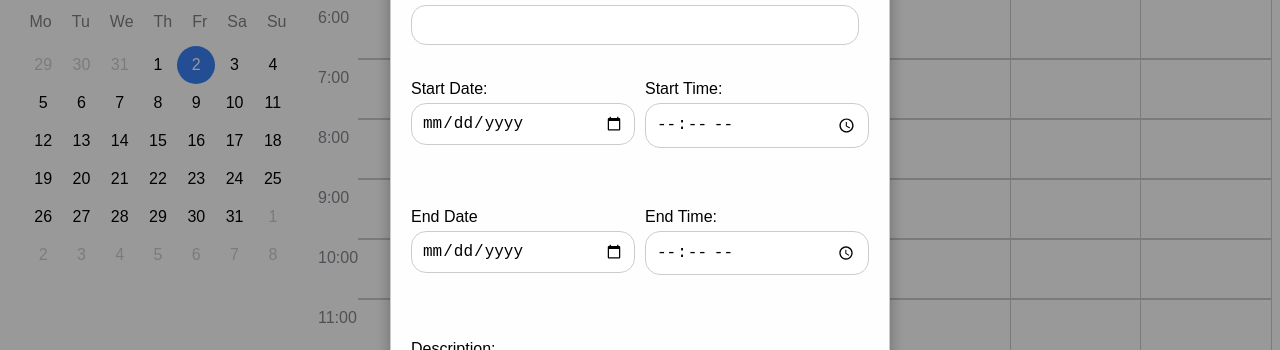
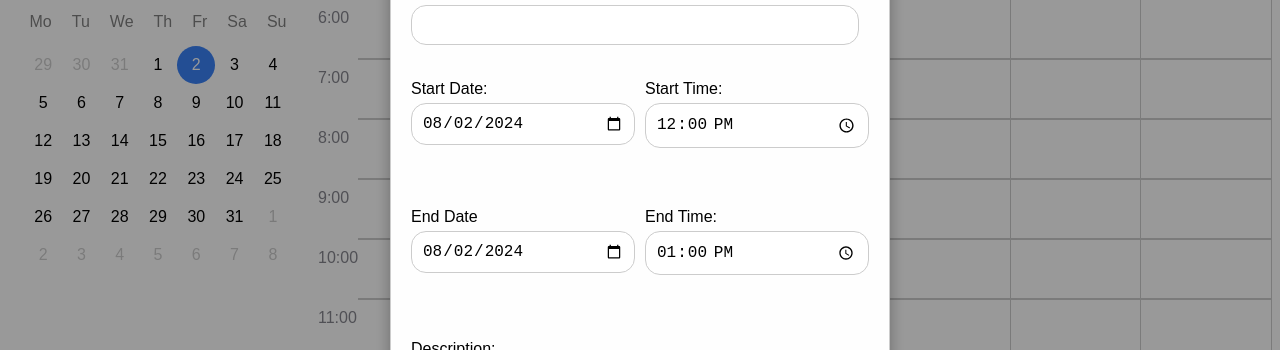
Before and after one commit to RokasMesk/Google_Calendar_REACT_TS, a React (Create React App) app: page / in a window 1280 px wide. Both pictures are taken after a click on the button "Create Event". Shown: the part 241-591 px from the top of the page. Built offline with nearby package versions, Linux system fonts and the light colour scheme.

Commit message:
fixes for openModal

```diff
--- a/src/App.tsx
+++ b/src/App.tsx
@@ -8,28 +8,25 @@ import CreateEventModal from './Modal/CreateEventModal';
 function App() {
   const [calendarDate, setCalendarDate] = useState(new Date());
   const [isModalOpen, setIsModalOpen] = useState(false);
-  const [initialDateForModal, setInitialDateForModal] = useState<Date | null>(
-    null
-  );
+  const [initialDateForModal, setInitialDateForModal] = useState(new Date());
+  const openModal = (date: Date) => {
+    setInitialDateForModal(date);
+    setIsModalOpen(true);
+  };
   return (
     <div className={styles.appContainer}>
       <Header calendarDate={calendarDate} setCalendarDate={setCalendarDate} />
       <Aside
         calendarDate={calendarDate}
         setCalendarDate={setCalendarDate}
-        setShowModal={setIsModalOpen}
-        setInitialDateForModal={setInitialDateForModal}
+        openModal={openModal}
       />
-      <WeekCalendar
-        calendarDate={calendarDate}
-        setInitialDateForModal={setInitialDateForModal}
-        setShowModal={setIsModalOpen}
+      <WeekCalendar calendarDate={calendarDate} openModal={openModal} />
+      <CreateEventModal
+        isOpen={isModalOpen}
+        closeModal={setIsModalOpen}
+        date={initialDateForModal}
       />
-      <CreateEventModal
-        showModal={isModalOpen}
-        setShowModal={setIsModalOpen}
-        initialDate={initialDateForModal}
-      ></CreateEventModal>
     </div>
   );
 }
--- a/src/Aside/Aside.tsx
+++ b/src/Aside/Aside.tsx
@@ -3,19 +3,12 @@ import styles from './aside.module.css';
 interface AsideProps {
   calendarDate: Date;
   setCalendarDate: (calendarDate: Date) => void;
-  setShowModal: (flag: boolean) => void;
-  setInitialDateForModal: (date: Date | null) => void;
+  openModal: (date: Date) => void;
 }
 
-function Aside({
-  calendarDate,
-  setCalendarDate,
-  setShowModal,
-  setInitialDateForModal,
-}: AsideProps) {
+function Aside({ calendarDate, setCalendarDate, openModal }: AsideProps) {
   const handleCreateEventClick = () => {
-    setInitialDateForModal(null);
-    setShowModal(true);
+    openModal(new Date());
   };
   return (
     <aside className={styles.monthAside}>
--- a/src/Aside/DateCells.tsx
+++ b/src/Aside/DateCells.tsx
@@ -5,8 +5,8 @@ import {
   areTwoDatesEqual,
   isDateFromThisMonth,
   getFirstDayOfMonth,
-  getLastMonthsFirstDayInMonthCalendar,
-  getCellDate,
+  getMonthCalendarStartDate,
+  getCellDateForMonthCalendar,
 } from '../dateUtils';
 import styles from './aside.module.css';
 import { CELLS_IN_MONTH_CALENDAR } from '../constants';
@@ -23,11 +23,14 @@ const DateCells = ({ calendarDate, setCalendarDate }: DateCellsProps) => {
   const firstDayOfTheMonth = getFirstDayOfMonth(calendarDate);
 
   const lastMonthsFirstDayInMonthCalendar =
-    getLastMonthsFirstDayInMonthCalendar(firstDayOfTheMonth);
+    getMonthCalendarStartDate(firstDayOfTheMonth);
   return (
     <div className={styles.calendarWidgetDates}>
       {createArray(CELLS_IN_MONTH_CALENDAR).map((_, i) => {
-        const cellDate = getCellDate(lastMonthsFirstDayInMonthCalendar, i);
+        const cellDate = getCellDateForMonthCalendar(
+          lastMonthsFirstDayInMonthCalendar,
+          i
+        );
         const cellDay = cellDate.getDate();
 
         const className = classNames(styles.cell, {
--- a/src/Modal/CreateEventModal.tsx
+++ b/src/Modal/CreateEventModal.tsx
@@ -1,14 +1,14 @@
 import { Event } from '../types';
 import styles from './createEventModal.module.css';
 import ModalContent from './ModalContent';
-import { CreateEventModalProps } from './ModalPropsTypes';
+import { CreateEventModalProps } from './modalPropsTypes';
 
 const CreateEventModal = ({
-  showModal,
-  setShowModal,
-  initialDate,
+  isOpen,
+  closeModal,
+  date,
 }: CreateEventModalProps) => {
-  if (!showModal) {
+  if (!isOpen) {
     return null;
   }
   const handleOverlayClick = (e: React.MouseEvent) => {
@@ -17,18 +17,18 @@ const CreateEventModal = ({
     }
   };
   const handleCloseModal = () => {
-    setShowModal(false);
+    closeModal(false);
   };
   const handleSaveEvent = (event: Event) => {
     console.log('Event was saved :', event);
-    setShowModal(false);
+    closeModal(false);
   };
   return (
     <div className={styles.modal} onClick={handleOverlayClick}>
       <ModalContent
         onClose={handleCloseModal}
         onSave={handleSaveEvent}
-        initialDate={initialDate}
+        initialDate={date}
       />
     </div>
   );
--- /dev/null
+++ b/src/Modal/LabelInputPair.tsx
@@ -0,0 +1,28 @@
+import { LabelInputPairProps } from './modalPropsTypes';
+import styles from './createEventModal.module.css';
+const LabelInputPair = ({
+  parentDivClassName,
+  labelText,
+  inputType,
+  inputName,
+  value,
+  onChange,
+  inputClassName,
+}: LabelInputPairProps) => {
+  return (
+    <div className={parentDivClassName}>
+      <label className={styles.eventFormLabel}>{labelText}</label>
+      <input
+        className={inputClassName}
+        type={inputType}
+        id={inputName}
+        name={inputType}
+        required
+        value={value}
+        onChange={(e) => onChange(e.target.value)}
+      />
+    </div>
+  );
+};
+
+export default LabelInputPair;
--- /dev/null
+++ b/src/Modal/LabelTextAreaPair.tsx
@@ -0,0 +1,26 @@
+import styles from './createEventModal.module.css';
+import { LabelTextAreaProps } from './modalPropsTypes';
+
+export const LabelTextAreaPair = ({
+  labelText,
+  textAreaName,
+  value,
+  onChange,
+  textAreaClassName,
+}: LabelTextAreaProps) => {
+  return (
+    <div className={styles.datetime}>
+      <label className={styles.eventFormLabel}>{labelText}</label>
+      <textarea
+        className={textAreaClassName}
+        id={textAreaName}
+        name={textAreaName}
+        required
+        value={value}
+        onChange={(e) => onChange(e.target.value)}
+      ></textarea>
+    </div>
+  );
+};
+
+export default LabelTextAreaPair;
--- a/src/Modal/ModalContent.tsx
+++ b/src/Modal/ModalContent.tsx
@@ -2,35 +2,30 @@ import styles from './createEventModal.module.css';
 import { useState, useEffect } from 'react';
 import { generateSimpleID } from '../utils';
 import { Event } from '../types';
-import { formatHourMinutesForInputForm, addOneHour } from '../dateUtils';
-import {
-  CloseButtonProps,
-  ErrorMessageProps,
-  LabelInputPairProps,
-  LabelTextAreaProps,
-} from './ModalPropsTypes';
+import { formatTimeForModalForm, addOneHour } from '../dateUtils';
+import LabelInputPair from './LabelInputPair';
+import LabelTextAreaPair from './LabelTextAreaPair';
+import { CloseButtonProps, ErrorMessageProps } from './modalPropsTypes';
 
 interface ModalContentProps {
   onClose: () => void;
   onSave: (event: Event) => void;
-  initialDate?: Date | null;
+  initialDate: Date;
 }
 const ModalContent = ({ onClose, onSave, initialDate }: ModalContentProps) => {
   const [eventTitle, setEventTitle] = useState('');
-  const [startDate, setStartDate] = useState('');
-  const [startTime, setStartTime] = useState('');
-  const [endDate, setEndDate] = useState('');
-  const [endTime, setEndTime] = useState('');
+  const [startDate, setStartDate] = useState(
+    initialDate.toISOString().split('T')[0]
+  );
+  const [startTime, setStartTime] = useState(
+    formatTimeForModalForm(initialDate.getHours())
+  );
+  const [endDate, setEndDate] = useState(
+    initialDate.toISOString().split('T')[0]
+  );
+  const [endTime, setEndTime] = useState(addOneHour(initialDate.getHours()));
   const [description, setDescription] = useState('');
   const [errorMessage, setErrorMessage] = useState('');
-  useEffect(() => {
-    if (initialDate) {
-      setStartDate(initialDate.toISOString().split('T')[0]);
-      setEndDate(initialDate.toISOString().split('T')[0]);
-      setStartTime(formatHourMinutesForInputForm(initialDate.getHours()));
-      setEndTime(addOneHour(initialDate.getHours()));
-    }
-  }, [initialDate]);
 
   const handleSubmit = (e: React.FormEvent) => {
     e.preventDefault();
@@ -133,53 +128,6 @@ export const CloseButton = ({ onClose }: CloseButtonProps) => {
   );
 };
 
-export const LabelInputPair = ({
-  parentDivClassName,
-  labelText,
-  inputType,
-  inputName,
-  value,
-  onChange,
-  inputClassName,
-}: LabelInputPairProps) => {
-  return (
-    <div className={parentDivClassName}>
-      <label className={styles.eventFormLabel}>{labelText}</label>
-      <input
-        className={inputClassName}
-        type={inputType}
-        id={inputName}
-        name={inputType}
-        required
-        value={value}
-        onChange={(e) => onChange(e.target.value)}
-      />
-    </div>
-  );
-};
-
-export const LabelTextAreaPair = ({
-  labelText,
-  textAreaName,
-  value,
-  onChange,
-  textAreaClassName,
-}: LabelTextAreaProps) => {
-  return (
-    <div className={styles.datetime}>
-      <label className={styles.eventFormLabel}>{labelText}</label>
-      <textarea
-        className={textAreaClassName}
-        id={textAreaName}
-        name={textAreaName}
-        required
-        value={value}
-        onChange={(e) => onChange(e.target.value)}
-      ></textarea>
-    </div>
-  );
-};
-
 export const CreateEventButton = () => {
   return (
     <button className={styles.eventSubmitButton} type="submit">
--- a/src/Modal/ModalPropsTypes.ts
+++ b/src/Modal/ModalPropsTypes.ts
@@ -24,7 +24,7 @@ export interface CloseButtonProps {
 }
 
 export interface CreateEventModalProps {
-  showModal: boolean;
-  setShowModal: (flag: boolean) => void;
-  initialDate?: Date | null;
+  isOpen: boolean;
+  closeModal: (flag: boolean) => void;
+  date: Date;
 }
--- a/src/WeekCalendar/WeekCalendar.tsx
+++ b/src/WeekCalendar/WeekCalendar.tsx
@@ -5,25 +5,16 @@ import CalendarTimestamps from './CalendarTimestamps';
 
 interface WeekCalendarProps {
   calendarDate: Date;
-  setInitialDateForModal: (date: Date | null) => void;
-  setShowModal: (flag: boolean) => void;
+  openModal: (date: Date) => void;
 }
 
-function WeekCalendar({
-  calendarDate,
-  setInitialDateForModal,
-  setShowModal,
-}: WeekCalendarProps) {
+function WeekCalendar({ calendarDate, openModal }: WeekCalendarProps) {
   return (
     <main className={styles.calendarMain}>
       <div className={styles.multiDayEventsContainer}></div>
       <CalendarWeekDayHeader calendarDate={calendarDate} />
       <CalendarTimestamps />
-      <CalendarCells
-        calendarDate={calendarDate}
-        setInitialDateForModal={setInitialDateForModal}
-        setShowModal={setShowModal}
-      />
+      <CalendarCells calendarDate={calendarDate} openModal={openModal} />
     </main>
   );
 }
--- a/src/dateUtils.ts
+++ b/src/dateUtils.ts
@@ -61,9 +61,7 @@ export const getFirstDayOfMonth = (date: Date) => {
   return new Date(date.getFullYear(), date.getMonth(), 1);
 };
 
-export const getLastMonthsFirstDayInMonthCalendar = (
-  firstDayOfCurrentMonth: Date
-) => {
+export const getMonthCalendarStartDate = (firstDayOfCurrentMonth: Date) => {
   return new Date(
     firstDayOfCurrentMonth.getFullYear(),
     firstDayOfCurrentMonth.getMonth(),
@@ -71,7 +69,7 @@ export const getLastMonthsFirstDayInMonthCalendar = (
   );
 };
 
-export const getCellDate = (baseDate: Date, offset: number) => {
+export const getCellDateForMonthCalendar = (baseDate: Date, offset: number) => {
   const cellDate = new Date(baseDate);
   cellDate.setDate(cellDate.getDate() + offset);
   return cellDate;
@@ -95,17 +93,17 @@ export const getNextMonth = (displayedMonthDate: Date) => {
 
 export const addOneHour = (hour: number): string => {
   const addition = hour + 1;
-  return formatHourMinutesForInputForm(addition);
+  return formatTimeForModalForm(addition);
 };
 
-export const formatHourMinutesForInputForm = (hour: number): string => {
+export const formatTimeForModalForm = (hour: number): string => {
   if (hour < 10) {
     return `0${hour}:00`;
   }
   return `${hour}:00`;
 };
 
-export const calculateCellDate = (
+export const getCellDateForWeekCalendar = (
   calendarDate: Date,
   indexOfCalendarCell: number
 ): Date => {
```
Also changed, not shown: src/WeekCalendar/CalendarCells.tsx (+5 -11 lines).
